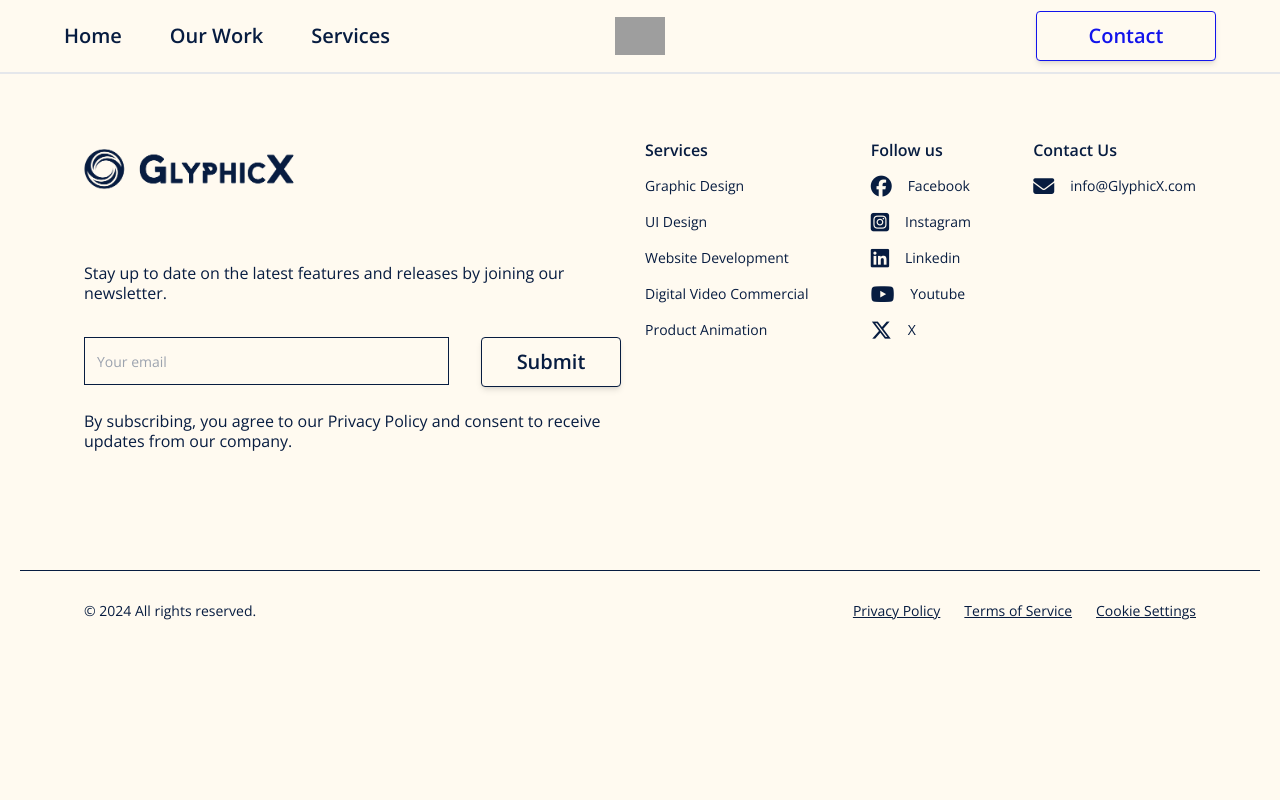
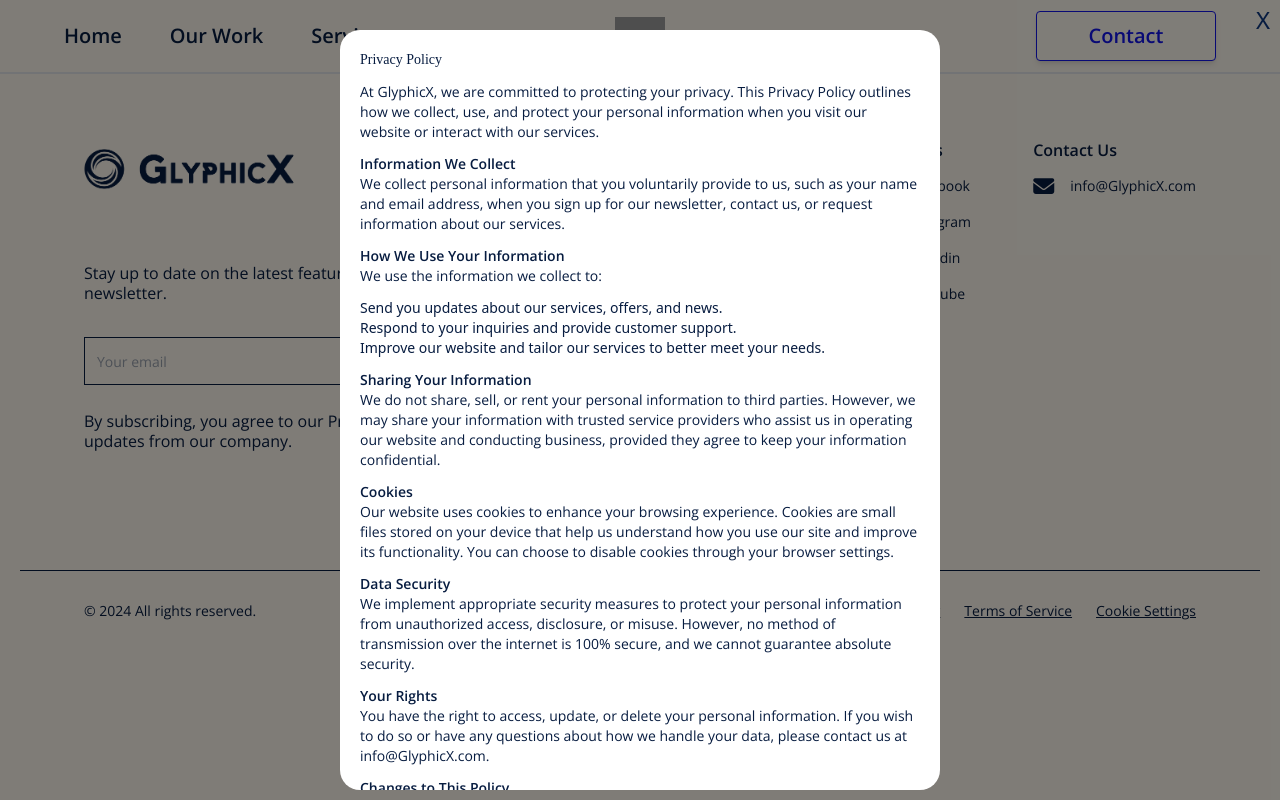
Before and after one commit to Zayan-dev/GlyphicX, a React (Vite) app: page /resources in a window 1280 px wide. Both pictures are taken after a click on the link "Privacy Policy". Built offline with nearby package versions, Linux system fonts and the light colour scheme; grey boxes are pictures that could not be loaded; a web font is replaced by a local one.

Commit message:
privacy policy added

```diff
--- /dev/null
+++ b/src/components/Modal.jsx
@@ -0,0 +1,17 @@
+import React from 'react';
+import '../components/footer/footer.css';  // Create this for modal-specific styles
+
+const Modal = ({ isOpen, onClose, children }) => {
+  if (!isOpen) return null;
+
+  return (
+    <div className="modal-overlay" onClick={onClose}>
+      <div className="modal-content" onClick={(e) => e.stopPropagation()}>
+        <button className="modal-close" onClick={onClose}>X</button>
+        {children}
+      </div>
+    </div>
+  );
+};
+
+export default Modal;
--- a/src/components/footer/Footer.jsx
+++ b/src/components/footer/Footer.jsx
@@ -1,5 +1,6 @@
-import React, { useEffect, useRef } from 'react';
+import React, { useEffect, useRef, useState } from 'react';
 import '../footer/footer.css';
+import Modal from '../Modal'; // Import Modal component
 import logo from "../../assets/logo.png"
 import CustomButton, { CustomButton2, CustomButton4 } from '../CustomButton';
 import { useLocation, useNavigate } from 'react-router-dom';
@@ -8,6 +9,7 @@ const Footer = () => {
   const footerRef = useRef(null);
   const { hash } = useLocation();
   const navigate = useNavigate();
+  const [isModalOpen, setIsModalOpen] = useState(false);
 
   useEffect(() => {
     if (hash === "#footerSection" && footerRef.current) {
@@ -15,23 +17,28 @@ const Footer = () => {
     }
   }, [hash]);
 
-
   const handleNavigation = () => {
     navigate("/services#graphicDesign");
   };
 
-  const handleUi=()=>{
+  const handleUi = () => {
     navigate("/services#uiDesign");
-  }
-  const handleWeb=()=>{
+  };
+
+  const handleWeb = () => {
     navigate("/services#webDevelopment");
-  }
-  const handleProAnim=()=>{
-    navigate("/services#proAnim")
-  }
-  const handleTvc=()=>{
-    navigate("/services#Tvc")
-  }
+  };
+
+  const handleProAnim = () => {
+    navigate("/services#proAnim");
+  };
+
+  const handleTvc = () => {
+    navigate("/services#Tvc");
+  };
+
+  const openModal = () => setIsModalOpen(true);
+  const closeModal = () => setIsModalOpen(false);
 
   return (
     <div ref={footerRef} id="footerSection" className="flex footer">
@@ -82,7 +89,6 @@ const Footer = () => {
                 target="_blank"
                 href="https://www.facebook.com/profile.php?id=61555673464641&mibextid=kFxxJD"
               >
-                {" "}
                 <i className="fa-brands fa-facebook fa-xl"></i>
               </a>
               <a
@@ -98,7 +104,6 @@ const Footer = () => {
                 target="_blank"
                 href="https://www.instagram.com/glyphicx_agency?igsh=MndxZzFqazRhOXpj"
               >
-                {" "}
                 <i className="fa-brands fa-square-instagram fa-xl"></i>
               </a>
               <a
@@ -114,7 +119,6 @@ const Footer = () => {
                 target="_blank"
                 href="https://www.linkedin.com/company/glyphicx/"
               >
-                {" "}
                 <i className="fa-brands fa-linkedin fa-xl"></i>
               </a>
               <a
@@ -127,7 +131,6 @@ const Footer = () => {
             </div>
             <div className="social">
               <a target="_blank" href="http://">
-                {" "}
                 <i className="fa-brands fa-youtube fa-xl"></i>
               </a>
               <a target="_blank" href="http://" className="para">
@@ -136,7 +139,6 @@ const Footer = () => {
             </div>
             <div className="social">
               <a target="_blank" href="http://">
-                {" "}
                 <i className="fa-brands fa-x-twitter fa-xl"></i>
               </a>
               <a target="_blank" href="http://" className="para">
@@ -148,7 +150,6 @@ const Footer = () => {
             <p className="subHeading column-div-heading">Contact Us</p>
             <div className="social">
               <a target="_blank" href="mailto:info@GlyphicX.com">
-                {" "}
                 <i class="fa-solid fa-envelope fa-xl"></i>
               </a>
               <a href="mailto:info@GlyphicX.com" className="para">
@@ -164,7 +165,7 @@ const Footer = () => {
         </div>
         <ul className="para footer-links">
           <li>
-            <a href="#">Privacy Policy</a>
+            <a onClick={openModal} className="cursor-pointer">Privacy Policy</a>
           </li>
           <li>
             <a href="#">Terms of Service</a>
@@ -174,6 +175,44 @@ const Footer = () => {
           </li>
         </ul>
       </div>
+
+      <Modal isOpen={isModalOpen} onClose={closeModal}>
+        <div class="privacy-policy">
+          <h2 className='mainHeading mb-3'>Privacy Policy</h2>
+
+          <p className='para mb-3'>At GlyphicX, we are committed to protecting your privacy. This Privacy Policy outlines how we collect, use, and protect your personal information when you visit our website or interact with our services.</p>
+
+          <h3 className='subHeading'>Information We Collect</h3>
+          <p className='para mb-3'>We collect personal information that you voluntarily provide to us, such as your name and email address, when you sign up for our newsletter, contact us, or request information about our services.</p>
+
+          <h3 className='subHeading'>How We Use Your Information</h3>
+          <p className='para mb-3'>We use the information we collect to:</p>
+          <ul>
+            <li>Send you updates about our services, offers, and news.</li>
+            <li>Respond to your inquiries and provide customer support.</li>
+            <li>Improve our website and tailor our services to better meet your needs.</li>
+          </ul>
+
+          <h3 className='subHeading mt-3'>Sharing Your Information</h3>
+          <p className='para mb-3'>We do not share, sell, or rent your personal information to third parties. However, we may share your information with trusted service providers who assist us in operating our website and conducting business, provided they agree to keep your information confidential.</p>
+
+          <h3 className='subHeading'>Cookies</h3>
+          <p className='para mb-3'>Our website uses cookies to enhance your browsing experience. Cookies are small files stored on your device that help us understand how you use our site and improve its functionality. You can choose to disable cookies through your browser settings.</p>
+
+          <h3 className='subHeading'>Data Security</h3>
+          <p className='para mb-3'>We implement appropriate security measures to protect your personal information from unauthorized access, disclosure, or misuse. However, no method of transmission over the internet is 100% secure, and we cannot guarantee absolute security.</p>
+
+          <h3 className='subHeading'>Your Rights</h3>
+          <p className='para mb-3'>You have the right to access, update, or delete your personal information. If you wish to do so or have any questions about how we handle your data, please contact us at <a href="mailto:info@GlyphicX.com">info@GlyphicX.com</a>.</p>
+
+          <h3 className='subHeading'>Changes to This Policy</h3>
+          <p className='para mb-3'>We may update this Privacy Policy from time to time. Any changes will be posted on this page, and the date of the latest revision will be updated at the top of the page.</p>
+
+          <h3 className='subHeading'>Contact Us</h3>
+          <p className='para mb-3'>If you have any questions or concerns about our Privacy Policy, please contact us at <a href="mailto:info@GlyphicX.com">info@GlyphicX.com</a>.</p>
+        </div>
+
+      </Modal>
     </div>
   );
 };
--- a/src/components/footer/footer.css
+++ b/src/components/footer/footer.css
@@ -116,6 +116,44 @@
     gap: 24px;
 }
 
+
+/* modal.css */
+.modal-overlay {
+    position: fixed;
+    top: 0;
+    left: 0;
+    right: 0;
+    bottom: 0;
+    padding: 20px;
+    background-color: rgba(0, 0, 0, 0.5);
+    display: flex;
+    justify-content: center;
+    align-items: center;
+    z-index: 1000;
+    /* overflow: scroll; */
+  }
+
+  .modal-content {
+    background-color: white;
+    padding: 20px;
+    margin-top: 10px;
+    border-radius: 20px;
+    width: 100%;
+    max-width: 600px;
+    max-height: 100%;
+    overflow-y: auto;
+  }
+
+  .modal-close {
+    background-color: transparent;
+    border: none;
+    font-size: 1.5rem;
+    position: absolute;
+    top: 10px;
+    right: 10px;
+    cursor: pointer;
+  }
+
 @media screen and (max-width:1472px) {
     .footer {
         padding: 20px;
@@ -131,6 +169,9 @@
     }
 
 }
+
+
+
 
 @media screen and (max-width:928px) {
     .flex-container {
```
